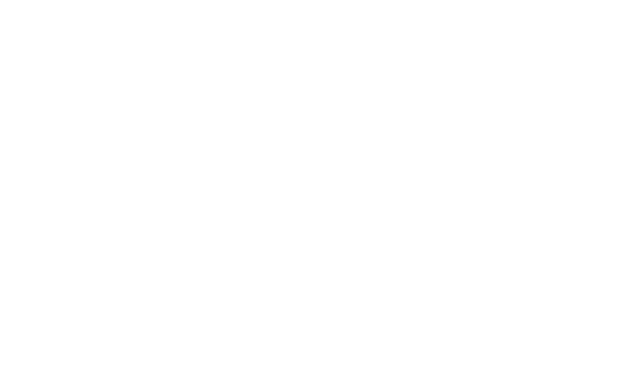
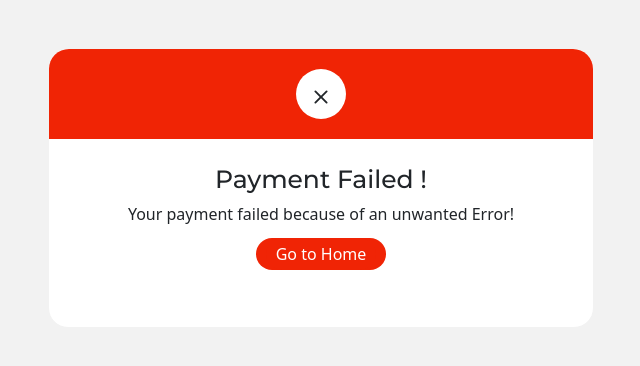
Before and after one commit to debajyoti2050/IEM-MUN-2022, a React (Create React App) app: page /paymentfailed in a window 1280 px wide. Before the commit this address had no page. Shown: the top 366 px of the page, without its empty margins (319-959 px from the left). Built offline with nearby package versions, Linux system fonts and the light colour scheme.

Commit message:
payment pages

```diff
--- a/src/App.jsx
+++ b/src/App.jsx
@@ -7,6 +7,8 @@
   Routes,
   Route,
 } from "react-router-dom";
+import PaymentSuccess from './pages/payment-success/PaymentSuccess';
+import PaymentFailed from './pages/payment-failed/PaymentFailed';
 
 
 function App() {
@@ -15,6 +17,8 @@
    <Routes>
    <Route exact path="/" element={<Homepage/>}/>
    <Route exact path="/form" element={<Form/>}/>
+   <Route exact path="/paymentsuccess" element={<PaymentSuccess/>}/>
+   <Route exact path="/paymentfailed" element={<PaymentFailed/>}/>
    </Routes>
    </BrowserRouter>
   );
--- a/src/components/committee/Committee.jsx
+++ b/src/components/committee/Committee.jsx
@@ -150,7 +150,7 @@
                 </SwiperSlide>
                   <SwiperSlide>
                   <div className="testimonial-item">
-                    <img src={INCabinet} className="testimonial-img" alt="" />
+                    <img src={IP} className="testimonial-img" alt="" />
                     <h3>INTERNATIONAL PRESS (IP)</h3>
                     <p>
                      "Freedom of the press is the mortar that binds together the bricks of democracy-
--- /dev/null
+++ b/src/pages/payment-failed/PaymentFailed.jsx
@@ -0,0 +1,31 @@
+import './paymentfailed.css'
+
+import React from 'react'
+import { Link } from 'react-router-dom'
+import {X} from 'react-bootstrap-icons'
+
+
+
+export default function PaymentSuccess() {
+  return (
+    <div className="container">
+   <div className="row">
+      <div className="col-md-6 mx-auto mt-5">
+         <div className="payment">
+            <div className="payment_header">
+               <div className="check"><i className="fa fa-check" aria-hidden="true"><X/></i></div>
+            </div>
+            <div className="failedcontent">
+               <h1>Payment Failed !</h1>
+               <p>Your payment failed because of an unwanted Error! </p>
+               <Link to='/'>
+               <a href="/">Go to Home</a>
+               </Link>
+            </div>
+
+         </div>
+      </div>
+   </div>
+</div>
+  )
+}
--- /dev/null
+++ b/src/pages/payment-failed/paymentfailed.css
@@ -0,0 +1,65 @@
+body
+{
+    background:#f2f2f2;
+}
+
+.payment
+{
+    border:1px solid #f2f2f2;
+    height:280px;
+    border-radius:20px;
+    background:#fff;
+}
+.payment_header
+{
+   background:rgb(240, 36, 5);
+   padding:20px;
+   border-radius:20px 20px 0px 0px;
+
+}
+
+.check
+{
+   margin:0px auto;
+   width:50px;
+   height:50px;
+   border-radius:100%;
+   background:#fff;
+   text-align:center;
+}
+
+.check i
+{
+   vertical-align:middle;
+   line-height:50px;
+   font-size:30px;
+}
+
+.failedcontent
+{
+    text-align:center;
+}
+
+.failedcontent  h1
+{
+    font-size:25px;
+    padding-top:25px;
+}
+
+.failedcontent a
+{
+    width:200px;
+    height:35px;
+    color:#fff;
+    border-radius:30px;
+    padding:5px 10px;
+    background:rgb(240, 36, 5);
+    transition:all ease-in-out 0.3s;
+    text-decoration: none;
+}
+
+.failedcontent a:hover
+{
+    text-decoration:none;
+    background:#000;
+}
--- /dev/null
+++ b/src/pages/payment-success/PaymentSuccess.jsx
@@ -0,0 +1,31 @@
+import './paymentsuccess.css'
+
+import React from 'react'
+import { Link } from 'react-router-dom'
+import {Check2} from 'react-bootstrap-icons'
+
+
+
+export default function PaymentSuccess() {
+  return (
+    <div className="container">
+   <div className="row">
+      <div className="col-md-6 mx-auto mt-5">
+         <div className="payment">
+            <div className="successpayment_header">
+               <div className="check"><i className="fa fa-check" aria-hidden="true"><Check2/></i></div>
+            </div>
+            <div className="successcontent">
+               <h1>Payment Success !</h1>
+               <p>Thank You for your registration in IEM MUN 2022.Please check your mail for the confirmation. </p>
+               <Link to='/'>
+               <a href="/">Go to Home</a>
+               </Link>
+            </div>
+
+         </div>
+      </div>
+   </div>
+</div>
+  )
+}
--- /dev/null
+++ b/src/pages/payment-success/paymentsuccess.css
@@ -0,0 +1,65 @@
+body
+{
+    background:#f2f2f2;
+}
+
+.payment
+{
+    border:1px solid #f2f2f2;
+    height:280px;
+    border-radius:20px;
+    background:#fff;
+}
+.successpayment_header
+{
+   background:rgb(41, 197, 6);
+   padding:20px;
+   border-radius:20px 20px 0px 0px;
+
+}
+
+.check
+{
+   margin:0px auto;
+   width:50px;
+   height:50px;
+   border-radius:100%;
+   background:#fff;
+   text-align:center;
+}
+
+.check i
+{
+   vertical-align:middle;
+   line-height:50px;
+   font-size:30px;
+}
+
+.successcontent
+{
+    text-align:center;
+}
+
+.successcontent  h1
+{
+    font-size:25px;
+    padding-top:25px;
+}
+
+.successcontent a
+{
+    width:200px;
+    height:35px;
+    color:#fff;
+    border-radius:30px;
+    padding:5px 10px;
+    background:rgb(41, 197, 6);
+    transition:all ease-in-out 0.3s;
+    text-decoration: none;
+}
+
+.successcontent a:hover
+{
+    text-decoration:none;
+    background:#000;
+}
```
Also changed, not shown: 1 other file (tests, documents, lock files or other folders).
